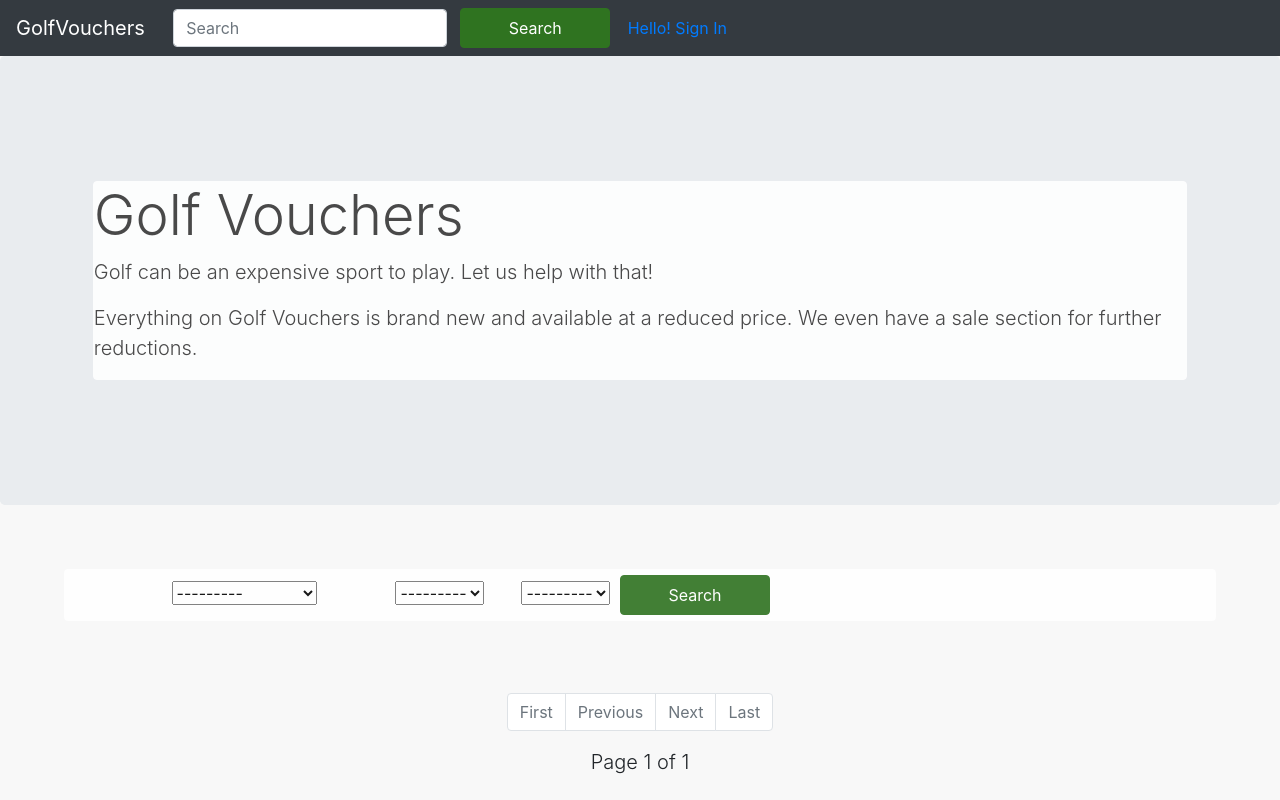
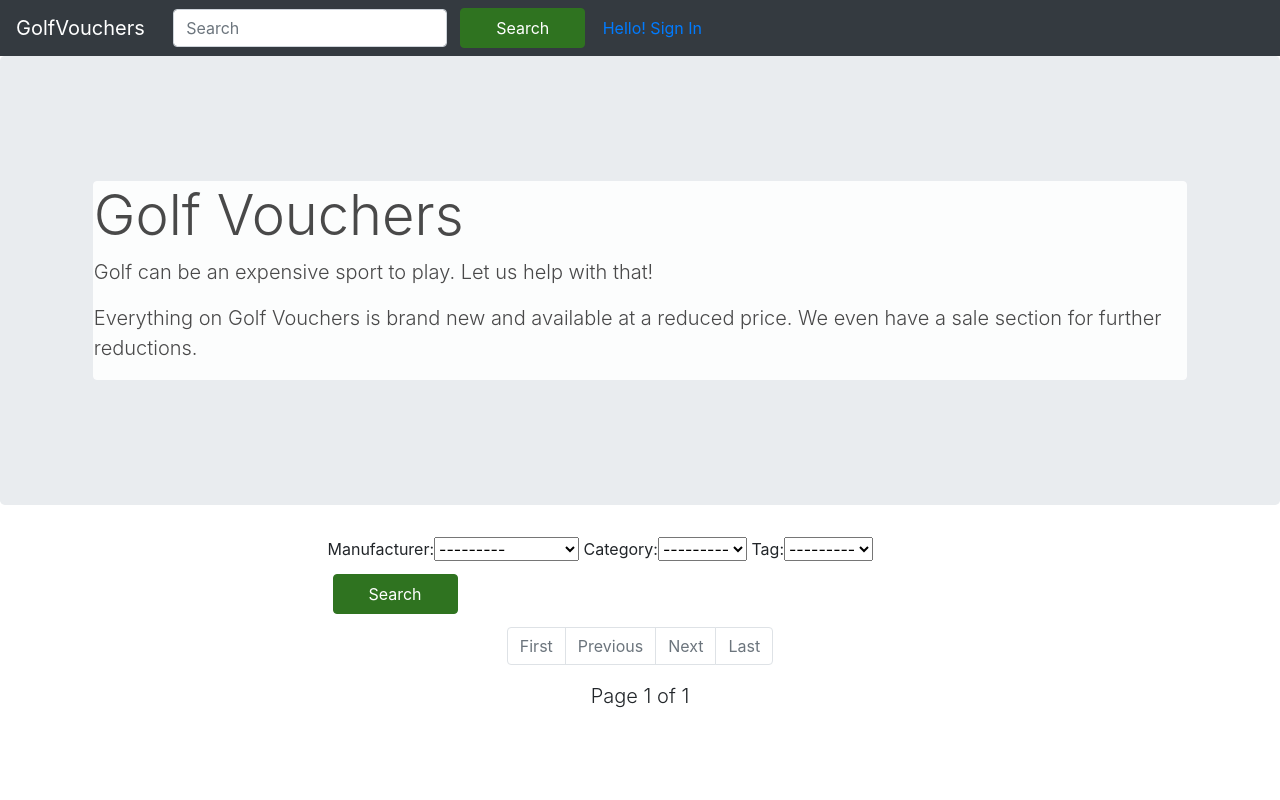
Before and after one commit to martingr1/golfvouchers, a Django app: page /posts/ in a window 1280 px wide. Run offline with Django 3.2, Linux system fonts and the light colour scheme; data that the repository does not hold is empty; some libraries are stand-ins or nearby versions; some web fonts are replaced.

Commit message:
updated styles for posts/posts.html

```diff
--- a/posts/forms.py
+++ b/posts/forms.py
@@ -2,7 +2,7 @@ from django import forms
 from .models import Post
 
 
-class PostForm(forms.Form):
+class PostForm(forms.ModelForm):
     class Meta:
         model = Post
         fields = ('title', 'content', 'manufacturer', 'category', 'image', 'price', 'initial_quantity', 'tag')
--- a/posts/templates/posts.html
+++ b/posts/templates/posts.html
@@ -1,5 +1,5 @@
 {% extends 'base.html' %}
-{% load crispy_forms_tags %}
+{% load bootstrap_tags %}
 {% block content %}
 
 
@@ -22,11 +22,13 @@
 		</a>
 	</div>
 	{% endif %}
-	<div class="card text-white">
-		<form method="GET">
-			{{post_filter.form}}
+	<div class="row justify-content-center">
+		<div class="col-xs-12 col-md-6">
+			<form method="GET" enctype="multipart/form-data">
+				{{ post_filter.form | as_bootstrap_inline}}
 				<button class="btn btn-primary" type="submit">Search</button>
 			</form>
+		</div>
 	</div>
 	<div class="row">
 		{% for post in posts %}
@@ -43,6 +45,7 @@
 					</div>
 				</div>
 			</div>
+
 		</div>
 
 		{% endfor %}
--- a/static/css/custom.css
+++ b/static/css/custom.css
@@ -92,7 +92,7 @@ border-color: white;
 color: white;
 background-color: #2F7320;
 border-color: #2F7320;
-width: 150px;
+width: 125px;
 height: 40px;
 padding: 5px;
 margin: 5px;
--- a/static/js/scripts.js
+++ /dev/null
@@ -1,5 +0,0 @@
-$(function() {
-
-    $("#message-alert").alert('close')
-
-}
--- a/templates/base.html
+++ b/templates/base.html
@@ -19,7 +19,7 @@
 <body>
 	<style>
 		body {
-			background-color: #F8F8F8;
+			background-color: #ffffff;
 		}
 	</style>
 	<nav class="navbar navbar-expand-lg navbar-dark bg-dark sticky-top">
```
Also changed, not shown: posts/templates/postform.html (+7 -5 lines). Lines whose indentation alone changed are shown as unchanged.
